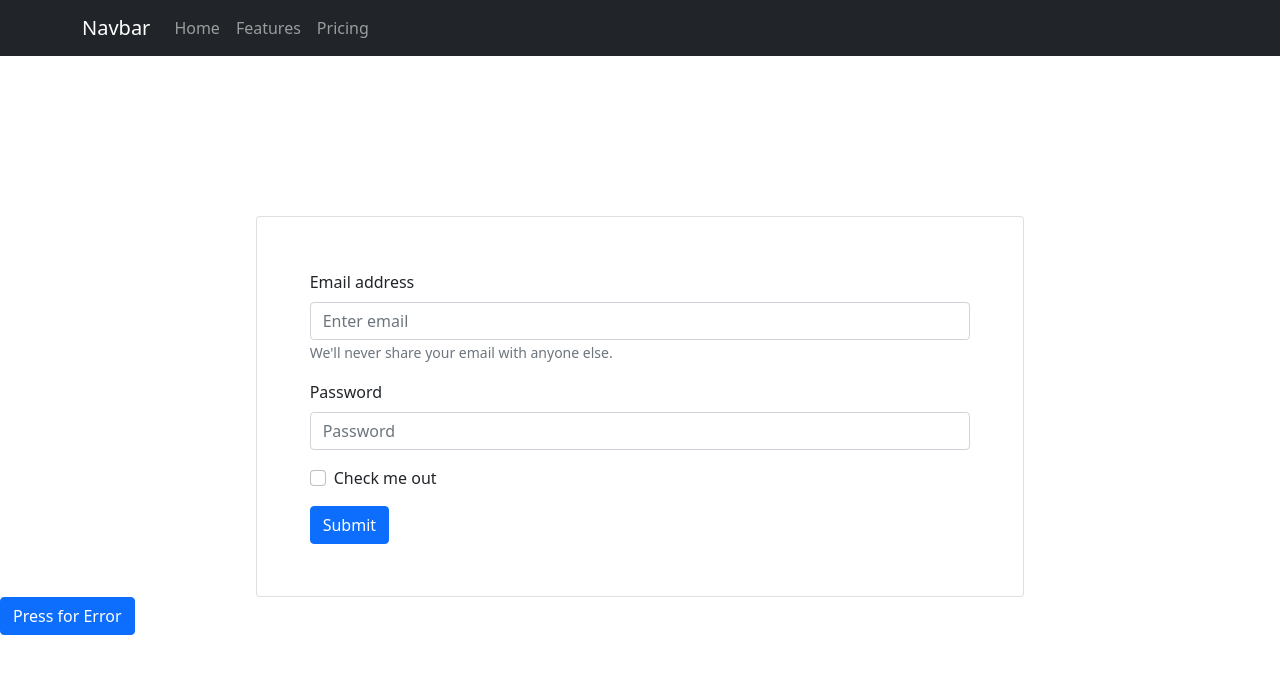
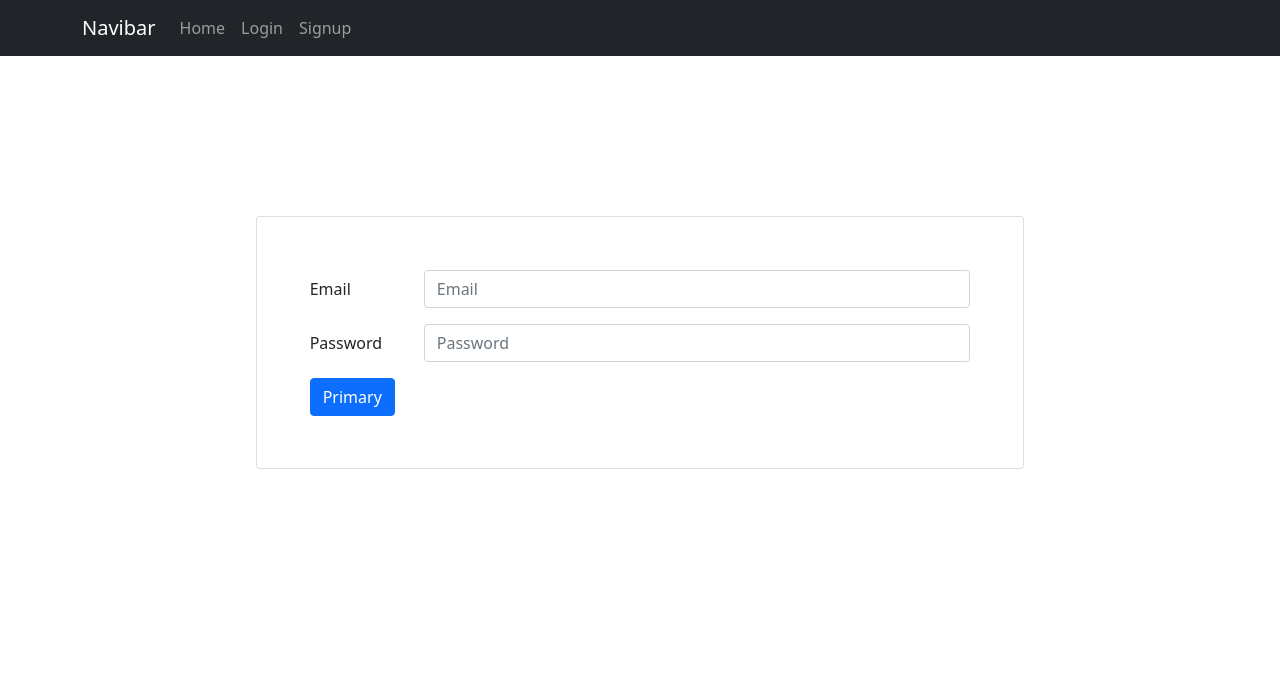
Before and after one commit to fibre-ether/amazon-clone-frontend, a React (Create React App) app: page /login in a window 1280 px wide. Shown: the top 674 px of the page. Built offline with nearby package versions, Linux system fonts and the light colour scheme.

Commit message:
added routers and made navbar links work

```diff
--- a/src/App.css
+++ b/src/App.css
@@ -5,3 +5,9 @@
   display: flex;
   justify-content: center;
 }
+
+.bottom-button {
+  position: fixed;
+  bottom: 0;
+  left: 0;
+}
--- a/src/App.js
+++ b/src/App.js
@@ -1,34 +1,38 @@
 import React, {useState, useEffect} from 'react';
+import { BrowserRouter, Route, Switch } from 'react-router-dom';
+import home from './screens/home';
+import login_page from './screens/login_page';
+import './App.css';
+import Login from './components/login';
+import signup_page from './screens/signup_page';
 import Navibar from './components/navbar';
-import AlertDismiss from './components/alert';
-import Login from './components/login';
-import Signin from './components/signin';
-import {Button} from 'react-bootstrap';
-import './components/minor_comps.css';
-import './App.css';
+
 function App() {
-  const [showAlert, setShowAlert] = useState(false);
+  //const [showAlert, setShowAlert] = useState(false);
   useEffect(() => {
     console.log("useEffect");
-    console.log(showAlert);
+    //console.log(showAlert);
   });
   const [num, setNum] = useState(0);
 
   const incr = () => {
     setNum(num+1);
-    setShowAlert(!showAlert);
+    //setShowAlert(!showAlert);
     console.log("incr");
   };
 
   return(
-    <div >
+    <BrowserRouter>
       <Navibar />
-      <AlertDismiss show={showAlert} setShow={setShowAlert} title="Error Title"/>
-      <Signin />
-      <Button onClick={incr} variant="primary">Press for Error</Button>
-    </div>
+      <Switch>
+        <Route path="/login" component={login_page} />
+        <Route path="/" exact component={home} />
+        <Route path="/signup" component={signup_page} />
+        <Route path="/"  render={() => <div>404</div>}/>
+      </Switch>
+    </BrowserRouter>
 
   );
 }
-
+//<AlertDismiss show={showAlert} setShow={setShowAlert} title="Error Title"/>
 export default App;
--- a/src/components/login.js
+++ b/src/components/login.js
@@ -26,8 +26,8 @@ function Login(props) {
                     <Col sm="10">
                         <Form.Control type="password" placeholder="Password" />
                     </Col>
-                    <Button className="signin-button" variant="primary">Primary</Button>
                     </Form.Group>
+                    <Button  variant="primary">Primary</Button>
                 </Form>
             </Card.Body>
         </Card>
--- a/src/components/navbar.js
+++ b/src/components/navbar.js
@@ -1,22 +1,24 @@
-import React from 'react';
-import {Navbar, Container, Nav } from 'react-bootstrap';
+import React, {useState} from 'react';
+import {Navbar, Container, Nav, Alert } from 'react-bootstrap';
+import { Link } from 'react-router-dom';
 import 'bootstrap/dist/css/bootstrap.min.css';
 import './navbar.css';
+import AlertDismiss from './alert';
 function Navibar() {
+    const [showAlert, setShowAlert] = useState(false);
     return (
         <div className="navibar">
             <Navbar bg="dark" variant="dark">
                 <Container>
-                <Navbar.Brand href="#home">Navbar</Navbar.Brand>
+                <Navbar.Brand><a style={{ cursor:"pointer" }} href={null} onClick={() => setShowAlert(true)}>Navibar</a></Navbar.Brand>
                 <Nav className="me-auto">
-                <Nav.Link href="#home">Home</Nav.Link>
-                <Nav.Link href="#features">Features</Nav.Link>
-                <Nav.Link href="#pricing">Pricing</Nav.Link>
+                <Nav.Link as={Link} to="/home">Home</Nav.Link>
+                <Nav.Link as={Link} to="/login">Login</Nav.Link>
+                <Nav.Link as={Link} to="/signup">Signup</Nav.Link>
                 </Nav>
                 </Container>
             </Navbar>
-
-
+            <AlertDismiss show={showAlert} setShow={setShowAlert} title="Error!" alert="You pressed the navbar link."/>
         </div>
     );
 }
--- a/src/components/signin.js
+++ b/src/components/signin.js
@@ -22,7 +22,7 @@ function Signin() {
                     <Form.Group className="mb-3" controlId="formBasicCheckbox">
                         <Form.Check type="checkbox" label="Check me out" />
                     </Form.Group>
-                    <Button className="signisn-button" variant="primary" type="submit">
+                    <Button variant="primary" type="submit">
                         Submit
                     </Button>
                 </Form>
--- /dev/null
+++ b/src/screens/home.js
@@ -0,0 +1,12 @@
+import React from 'react';
+import Navibar from '../components/navbar'
+
+function home(props) {
+    return (
+        <div>
+            home-page
+        </div>
+    );
+}
+
+export default home;
--- /dev/null
+++ b/src/screens/login_page.js
@@ -0,0 +1,13 @@
+import React from 'react';
+import Login from '../components/login';
+import Navibar from '../components/navbar';
+
+function login_page(props) {
+    return (
+        <div>
+            <Login />
+        </div>
+    );
+}
+
+export default login_page;
--- /dev/null
+++ b/src/screens/signup_page.js
@@ -0,0 +1,12 @@
+import React from 'react';
+import Signin from '../components/signin';
+
+function signup_page(props) {
+    return (
+        <div>
+            <Signin />
+        </div>
+    );
+}
+
+export default signup_page;
```
Also changed, not shown: jsconfig.json (added, +12 -0 lines).
